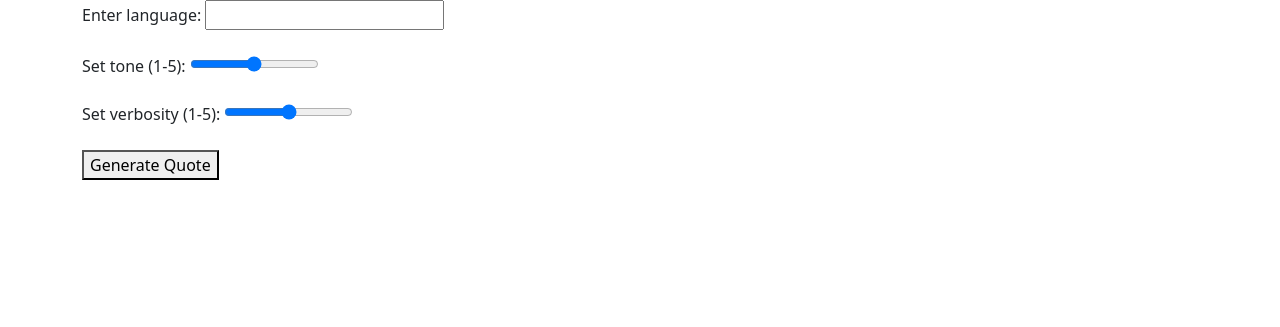
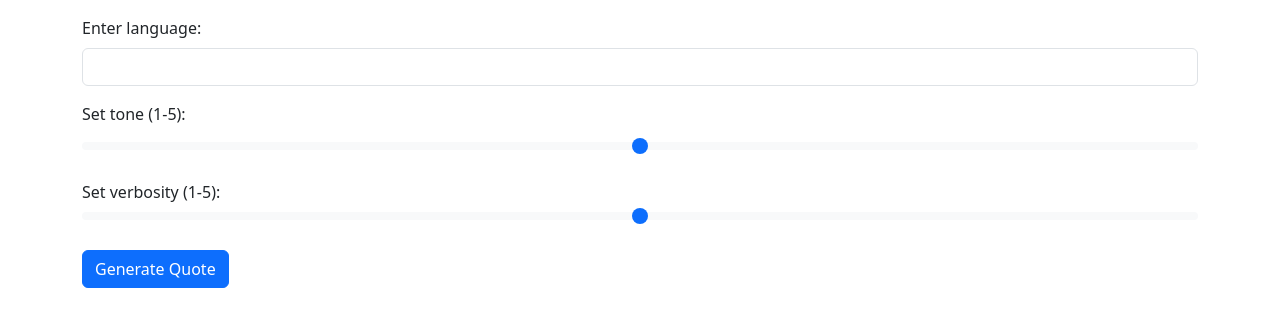
Before and after one commit to jakobrobert/openai-experiments, a Django app: page /main/ in a window 1280 px wide. Shown: the top 327 px of the page. Run offline with Django 5.2, Linux system fonts and the light colour scheme.

Commit message:
Use Bootstrap classes

```diff
--- a/main/templates/index.html
+++ b/main/templates/index.html
@@ -8,23 +8,29 @@
     <link href="https://cdn.jsdelivr.net/npm/bootstrap@5.3.0/dist/css/bootstrap.min.css" rel="stylesheet">
 </head>
 <body>
-    <div class="container">
+    <div class="container mt-3">
         <form action="{% url 'generate_quote' %}" method="POST">
             {% csrf_token %}
 
-        <label for="language">Enter language:</label>
-        <input type="text" id="language" name="language" value="{{ language }}" required><br><br>
+            <div class="mb-3">
+                <label class="form-label" for="language">Enter language:</label>
+                <input type="text" class="form-control" id="language" name="language" value="{{ language }}" required>
+            </div>
 
-        <label for="tone">Set tone (1-5):</label>
-        <input type="range" id="tone" name="tone" min="1" max="5" value="{{ tone }}"><br><br>
+            <div class="mb-3">
+                <label class="form-label" for="tone">Set tone (1-5):</label>
+                <input type="range" class="form-range" id="tone" name="tone" min="1" max="5" value="{{ tone }}">
+            </div>
 
+            <div class="mb-3">
                 <label for="verbosity">Set verbosity (1-5):</label>
-        <input type="range" id="verbosity" name="verbosity" min="1" max="5" value="{{ verbosity }}"><br><br>
+                <input type="range" class="form-range" id="verbosity" name="verbosity" min="1" max="5" value="{{ verbosity }}">
+            </div>
 
-        <button type="submit">Generate Quote</button>
+            <button type="submit" class="btn btn-primary">Generate Quote</button>
 
             {% if quote %}
-            <h3>Generated Quote</h3>
+                <h3 class="mt-4">Generated Quote</h3>
                 <p>{{ quote }}</p>
             {% endif %}
         </form>
```
Lines whose indentation alone changed are shown as unchanged.
